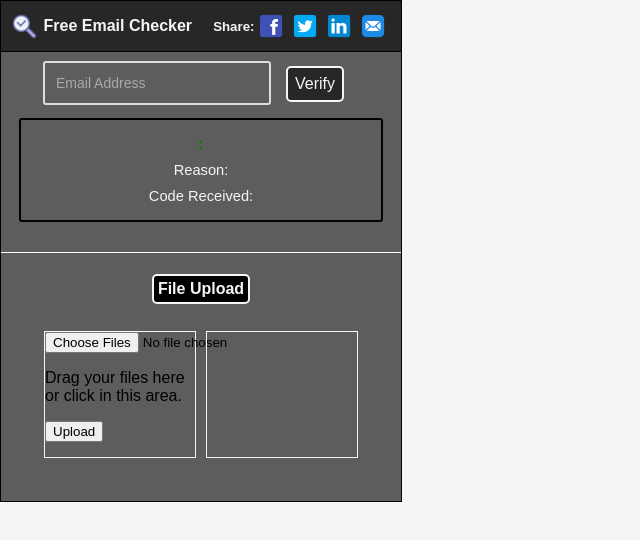
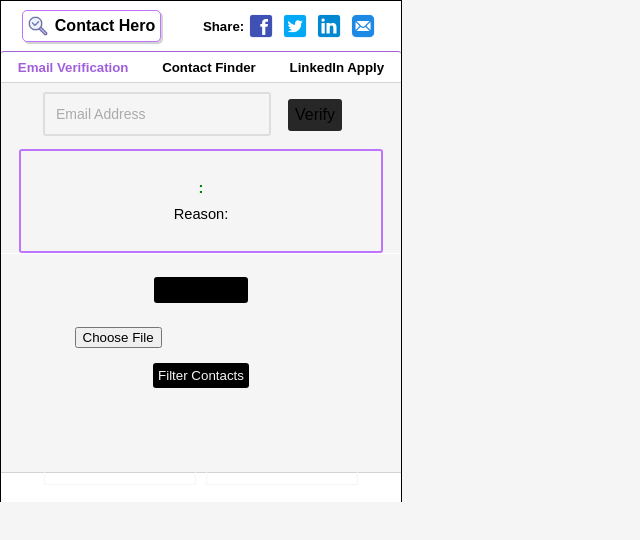
Before and after one commit to kalikex1/email-checker, a React (Create React App) app in the folder test-react-app/: page / in a window 1280 px wide. Shown: the top 540 px of the page, without its empty margins (0-640 px from the left). Built offline with nearby package versions, Linux system fonts and the light colour scheme.

Commit message:
major styling changes

```diff
--- a/test-react-app/src/App.js
+++ b/test-react-app/src/App.js
@@ -16,13 +16,22 @@
 
 function App() {
 
+  const [selected, setSelected] = useState(1)
+
+  function reactiveMenuStyle(selectedTab){
+    if(selected === selectedTab) return 'Selected'
+    if (selected === selectedTab) return 'Selected'
+    if (selected === selectedTab) return 'Selected'
+
+  }
+
 
   return (
     <>
             <div className="navBar">
               <div className="navLeft">
                 <img src={logo} alt=""></img>
-                <h4>Free Email Checker</h4>
+                <h4>Contact Hero</h4>
               </div>
               <div className="navRight">
                 <h5>Share: </h5>
@@ -34,7 +43,17 @@
                 </div>
               </div>
             </div>
-            < SplashPage />
+            <div className="pageSelector">
+              <h5 className={reactiveMenuStyle(1)} onClick={()=>{setSelected(1)}}>Email Verification</h5>
+              <h5 className={reactiveMenuStyle(2)} onClick={() => { setSelected(2) }}>Contact Finder</h5>
+              <h5 className={reactiveMenuStyle(3)} onClick={() => { setSelected(3) }}>LinkedIn Apply</h5>
+            </div>
+            {selected === 1 && (
+              < SplashPage />
+            )}
+            <div className="footer">
+
+            </div>
     </>
   );
 }
--- a/test-react-app/src/components/FileUpload/FileUpload.css
+++ b/test-react-app/src/components/FileUpload/FileUpload.css
@@ -5,12 +5,12 @@
     flex-direction: column;
     width: 150px;
     margin: 5px;
-    height: 125px;
+    height: 75px;
 }
 
 .cleanFileWrap{
     width: 150px;
-    height: 125px;
+    height: 75px;
     border: solid whitesmoke 1px;
     margin: 5px;
 }
@@ -19,3 +19,20 @@
     display: flex;
     flex-direction: row;
 }
+
+input{
+    color: whitesmoke;
+}
+
+.filterButton{
+    font-size: 10pt;
+    padding: 5px;
+    border: solid whitesmoke 2px;
+    background-color: black;
+    color: whitesmoke;
+    border-radius: 5px;
+}
+
+.filterButton:active{
+    transform: translateY(2px);
+}
--- a/test-react-app/src/components/FileUpload/index.js
+++ b/test-react-app/src/components/FileUpload/index.js
@@ -1,19 +1,23 @@
-import React from 'react';
+import React, { useState } from 'react';
 
 import './FileUpload.css'
 
 function FileUpload(props) {
+    const [uploaded, setUploaded] = useState({})
+
+    function handleFilter(){
+
+    }
 
     return (
+        <>
+        <input type="file" accept='.csv' />
+        <p className='filterButton'>Filter Contacts</p>
         <div className='fileUploadWrap'>
 
             <section className="container">
 
-                <form action="upload.php" method="POST">
-                    <input type="file" multiple />
-                        <p>Drag your files here or click in this area.</p>
-                        <button type="submit">Upload</button>
-                </form>
+
 
             </section>
 
@@ -22,6 +26,7 @@
             </div>
 
         </div>
+        </>
     );
 }
 
--- a/test-react-app/src/components/SplashPage/SplashPage.css
+++ b/test-react-app/src/components/SplashPage/SplashPage.css
@@ -2,9 +2,13 @@
     display:flex;
     flex-direction: column;
     align-items:center;
-    background-color: rgb(93, 93, 93);
-    height: 449px;
+    /* background-color: rgb(93, 93, 93); */
+    color: black;
+    height: 389px;
     width: 100%;
+    /* box-shadow: 0px -1px 1px 0px black; */
+    /* border-top-left-radius: 3px; */
+    /* border-top-right-radius: 3px; */
 }
 
 
@@ -12,11 +16,12 @@
     display: flex;
     flex-direction: column;
     flex-wrap: wrap;
-    border: solid black 2px;
-    color: whitesmoke;
+    border: solid #be74ff 2px;
+    /* color: whitesmoke; */
     width: 90%;
     height: 100px;
     border-radius: 3px;
+
 }
 
 .singleBox > *{
@@ -59,7 +64,7 @@
     margin: 15px;
     border: solid whitesmoke 2px;
     background-color: rgb(39, 39, 39);
-    color: whitesmoke;
+    /* color: whitesmoke; */
     padding: 7px;
     border-radius: 5px;
     transform: translateY(-1px);
@@ -94,7 +99,7 @@
 }
 
 .mainBottom > h4{
-    color: whitesmoke;
+    /* color: whitesmoke; */
     background-color: black;
     border: solid whitesmoke 2px;
     padding: 4px;
--- a/test-react-app/src/components/SplashPage/index.js
+++ b/test-react-app/src/components/SplashPage/index.js
@@ -53,7 +53,6 @@
                 <div className='singleBox'>
                     <h4 className={resultClass}>{singleResult?.Input}: {singleResult?.Result}</h4>
                     <p>Reason: {singleResult?.Reason}</p>
-                    <p>Code Received: {singleResult?.SMTP_Code}</p>
                 </div>
             </div>
 
--- a/test-react-app/src/index.css
+++ b/test-react-app/src/index.css
@@ -14,13 +14,14 @@
 .navBar{
     width: 100%;
     height: 50px;
-    border-bottom: solid black 1px;
-    background-color: rgb(39, 39, 39);
+    /* border-bottom: solid #be74ff 1px; */
+    /* background-color: rgb(39, 39, 39); */
+    background-color: white;
     display: flex;
     flex-direction: row;
     align-items: center;
     justify-content: space-around;
-    color: whitesmoke;
+    color: black;
 }
 
 /* left and right nav divs */
@@ -39,7 +40,7 @@
 }
 
 .navLeft > img {
-    width: 25px;
+    width: 20px;
     margin-right: 7px;
     cursor: pointer;
 }
@@ -48,12 +49,22 @@
     width: 30px;
     margin: 2px;
     cursor: pointer;
+    border-radius: 7px;
 }
 
 .shareHolder>img:hover {
     transform: translateY(1px);
+    box-shadow: 0px 0px 1px 1px lightgrey;
 }
 
+.navLeft{
+    border: solid #be74ff 1px;
+    background-color: white;
+    /* background-color: whitesmoke; */
+    padding: 5px;
+    border-radius: 5px;
+    box-shadow: 2px 2px lightgrey;
+}
 
 
 
@@ -69,3 +80,35 @@
     background-color: rgb(93, 93, 93);
     color: whitesmoke;
 }
+
+.footer{
+    box-sizing: border-box;
+    border-top: solid lightgrey 1px;
+    height: 30px;
+    background-color: white;
+}
+
+.pageSelector{
+    height: 30px;
+    /* width: 100%; */
+    /* box-shadow: 0px 1px 1px 0px lightgray; */
+    border-top-left-radius: 3px;
+    border-top-right-radius: 3px;
+    display: flex;
+    align-items: center;
+    justify-content: space-around;
+    background-color: white;
+    border-bottom: solid lightgrey 1px;
+    flex-direction: row;
+    color: black;
+    border-top: solid #a15fda 1px;
+}
+
+.pageSelector>*:hover{
+    color: #a15fda;
+    cursor: pointer;
+}
+
+.Selected{
+    color: #a15fda;
+}
```
Also changed, not shown: test-react-app/src/components/LinkedInApply/index.js (added), test-react-app/src/components/LinkedInApply/linkedIn.css (added), test-react-app/src/components/UrlScraper/index.js (added), test-react-app/src/components/UrlScraper/urlScraper.css (added), 1 other file (tests, documents, lock files or other folders).
